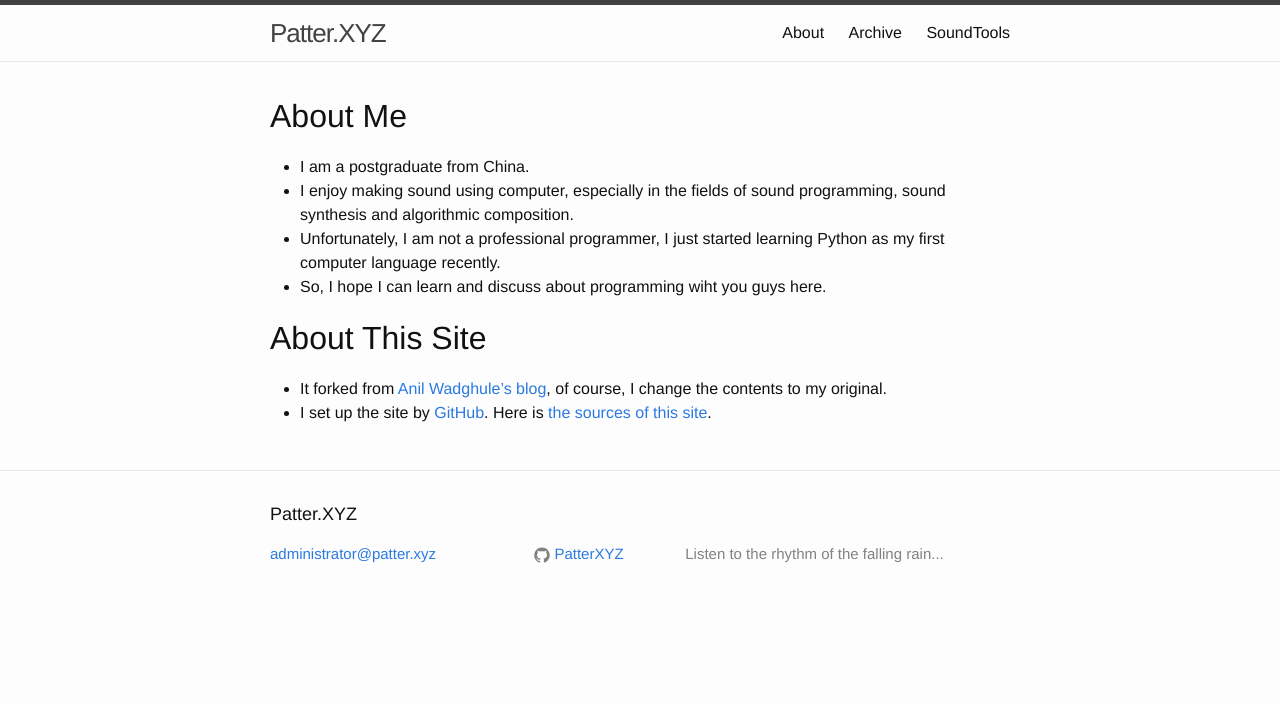
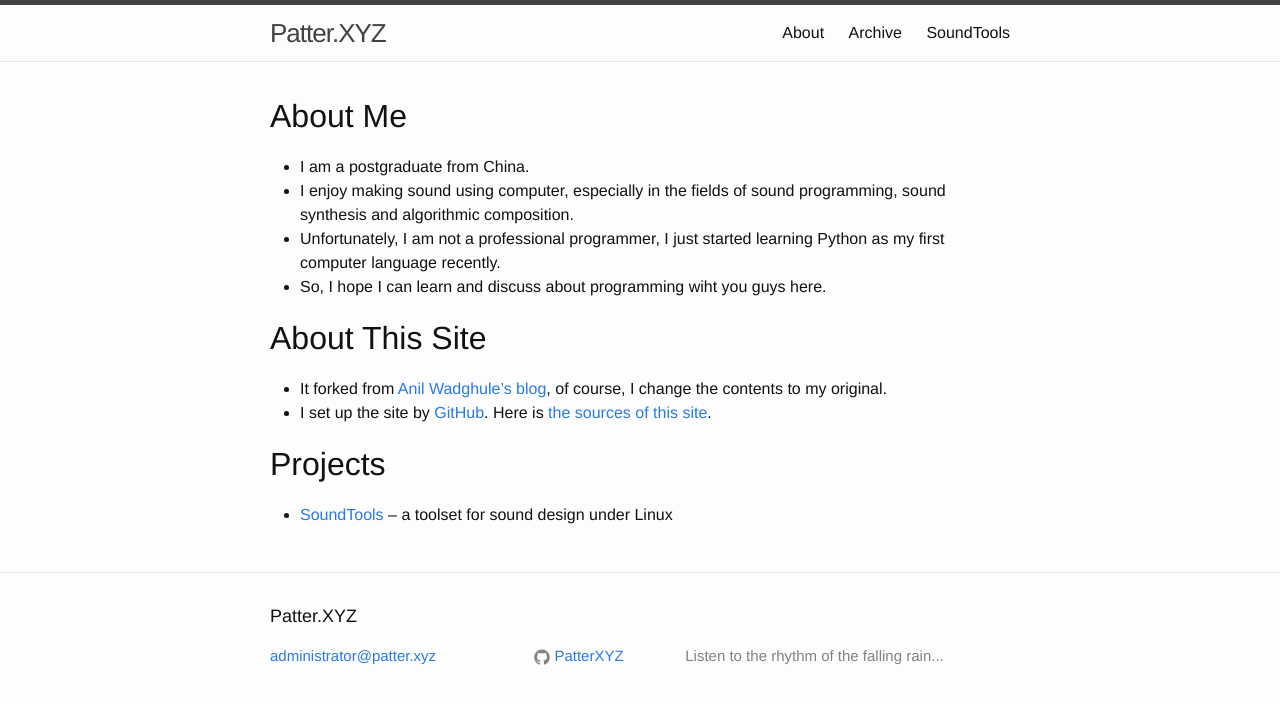
Before and after one commit to PatterXYZ/Blog, a Jekyll site: the page built from about.md, in a window 1280 px wide. Shown: the top 704 px of the page. Built offline with Jekyll 4.4.1, drawn with Linux system fonts in a browser that asks for light colours; comment, search, counter and statistics services are not loaded.

Commit message:
add about

```diff
--- a/about.md
+++ b/about.md
@@ -15,3 +15,7 @@ About This Site
 ===============
 * It forked from [Anil Wadghule's blog](http://www.anilwadghule.com/), of course, I change the contents to my original.
 * I set up the site by [GitHub](https://github.com/). Here is [the sources of this site](https://github.com/PatterXYZ/Blog).
+
+Projects
+========
+* [SoundTools](http://patter.xyz/soundtools.html) -- a toolset for sound design under Linux
```
